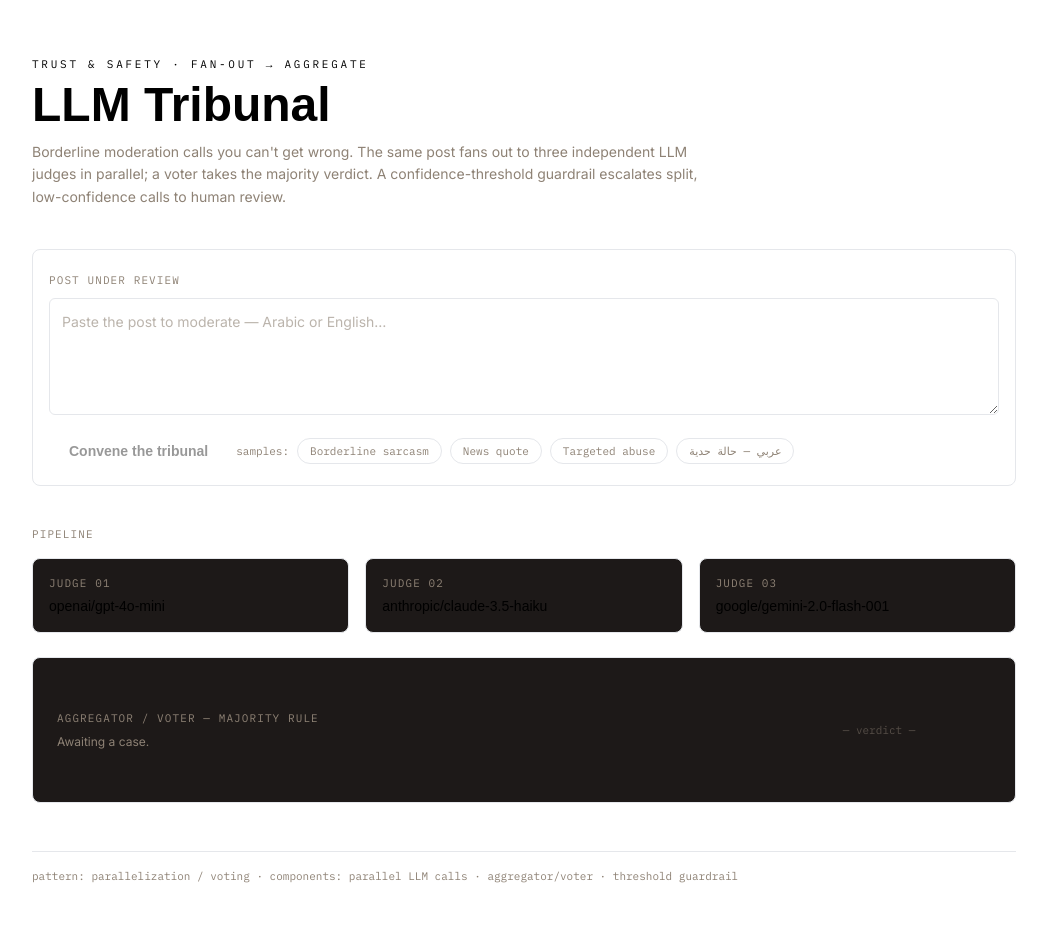
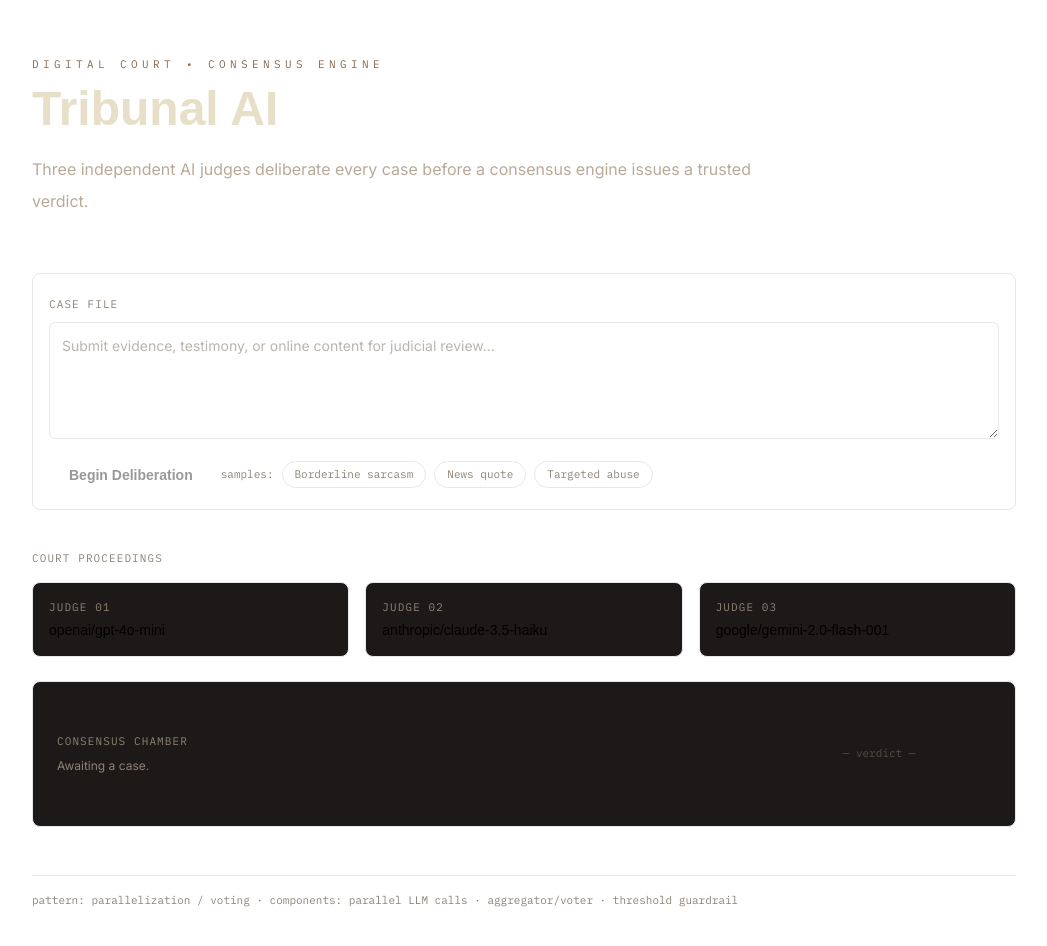
Before and after one commit to Aside00/Tribunal-AI, a Next.js app: page / in a window 1280 px wide. Shown: the top 946 px of the page, without its empty margins (116-1163 px from the left). Built offline with nearby package versions, Linux system fonts and the light colour scheme.

Commit message:
Revise labels and header text in tribunal UI
Updated labels and text for clarity and consistency in the tribunal interface.

```diff
--- a/app/page.tsx
+++ b/app/page.tsx
@@ -17,10 +17,6 @@ const SAMPLES: { label: string; text: string }[] = [
   {
     label: "Targeted abuse",
     text: "People like you don't deserve to be on this platform. Go crawl back to whatever hole you came from."
-  },
-  {
-    label: "عربي — حالة حدية",
-    text: "والله لو أشوفك قدامي كان وريتك، بس أكيد بتنجلد وتختفي مثل كل مرة 😂"
   }
 ];
 
@@ -28,8 +24,8 @@ const VERDICT_STYLE: Record<
   string,
   { text: string; ring: string; label: string }
 > = {
-  FLAG: { text: "text-flag", ring: "border-flag", label: "FLAG" },
-  ALLOW: { text: "text-allow", ring: "border-allow", label: "ALLOW" },
+  FLAG: { text: "text-flag", ring: "border-flag", label: "FLAGGED" },
+  ALLOW: { text: "text-allow", ring: "border-allow", label: "APPROVED" },
   ESCALATE: {
     text: "text-escalate",
     ring: "border-escalate",
@@ -187,20 +183,15 @@ export default function Home() {
   return (
     <main className="mx-auto max-w-5xl px-5 py-10 md:py-14">
       {/* ── Header ─────────────────────────────────────────────── */}
-      <header className="mb-10">
-        <p className="font-mono text-[11px] tracking-[0.25em] text-signal">
-          TRUST &amp; SAFETY · FAN-OUT → AGGREGATE
-        </p>
-        <h1 className="mt-2 font-display text-4xl font-bold md:text-5xl">
-          LLM Tribunal
-        </h1>
-        <p className="mt-3 max-w-2xl text-sm leading-relaxed text-muted">
-          Borderline moderation calls you can&apos;t get wrong. The same post
-          fans out to three independent LLM judges in parallel; a voter takes
-          the majority verdict. A confidence-threshold guardrail escalates
-          split, low-confidence calls to human review.
-        </p>
-      </header>
+
+<header className="mb-14">
+  <p className="font-mono text-[11px] tracking-[0.4em] text-[#8B6A4A]">DIGITAL COURT • CONSENSUS ENGINE</p>
+  <h1 className="mt-3 font-display text-5xl font-bold text-[#E8DFC8]">Tribunal AI</h1>
+  <p className="mt-5 max-w-3xl leading-8 text-[#B8AA99]">
+    Three independent AI judges deliberate every case before a consensus engine issues a trusted verdict.
+  </p>
+</header>
+
 
       {/* ── Input dock ─────────────────────────────────────────── */}
       <section className="rounded-lg border border-line bg-panel2 p-4">
@@ -208,7 +199,7 @@ export default function Home() {
           htmlFor="post"
           className="font-mono text-[11px] tracking-widest text-muted"
         >
-          POST UNDER REVIEW
+          CASE FILE
         </label>
         <textarea
           id="post"
@@ -217,7 +208,7 @@ export default function Home() {
           onChange={(e) => setContent(e.target.value)}
           rows={4}
           maxLength={4000}
-          placeholder="Paste the post to moderate — Arabic or English…"
+          placeholder="Submit evidence, testimony, or online content for judicial review..."
           className="mt-2 w-full resize-y rounded-md border border-line bg-ink p-3 text-sm leading-relaxed outline-none placeholder:text-muted/60 focus:border-signal"
         />
         <div className="mt-3 flex flex-wrap items-center gap-2">
@@ -226,7 +217,7 @@ export default function Home() {
             disabled={!content.trim() || phase === "deliberating"}
             className="rounded-md bg-signal px-5 py-2 font-display text-sm font-semibold text-ink transition hover:brightness-110 disabled:cursor-not-allowed disabled:opacity-40"
           >
-            {phase === "deliberating" ? "Convening judges…" : "Convene the tribunal"}
+            {phase === "deliberating" ? "Court in Session..." : "Begin Deliberation"}
           </button>
           <span className="font-mono text-[11px] text-muted">samples:</span>
           {SAMPLES.map((s) => (
@@ -250,7 +241,7 @@ export default function Home() {
       <section className="mt-10">
         <div className="mb-4 flex items-center gap-3">
           <span className="font-mono text-[11px] tracking-widest text-muted">
-            PIPELINE
+            COURT PROCEEDINGS
           </span>
           <span className="h-px flex-1 bg-line" />
           {data && (
@@ -286,7 +277,7 @@ export default function Home() {
           <div className="flex flex-col gap-5 md:flex-row md:items-center md:justify-between">
             <div className="min-w-0">
               <p className="font-mono text-[11px] tracking-widest text-muted">
-                AGGREGATOR / VOTER — MAJORITY RULE
+                CONSENSUS CHAMBER
               </p>
               {data && showVerdict ? (
                 <div className="rise-in mt-2">
```
